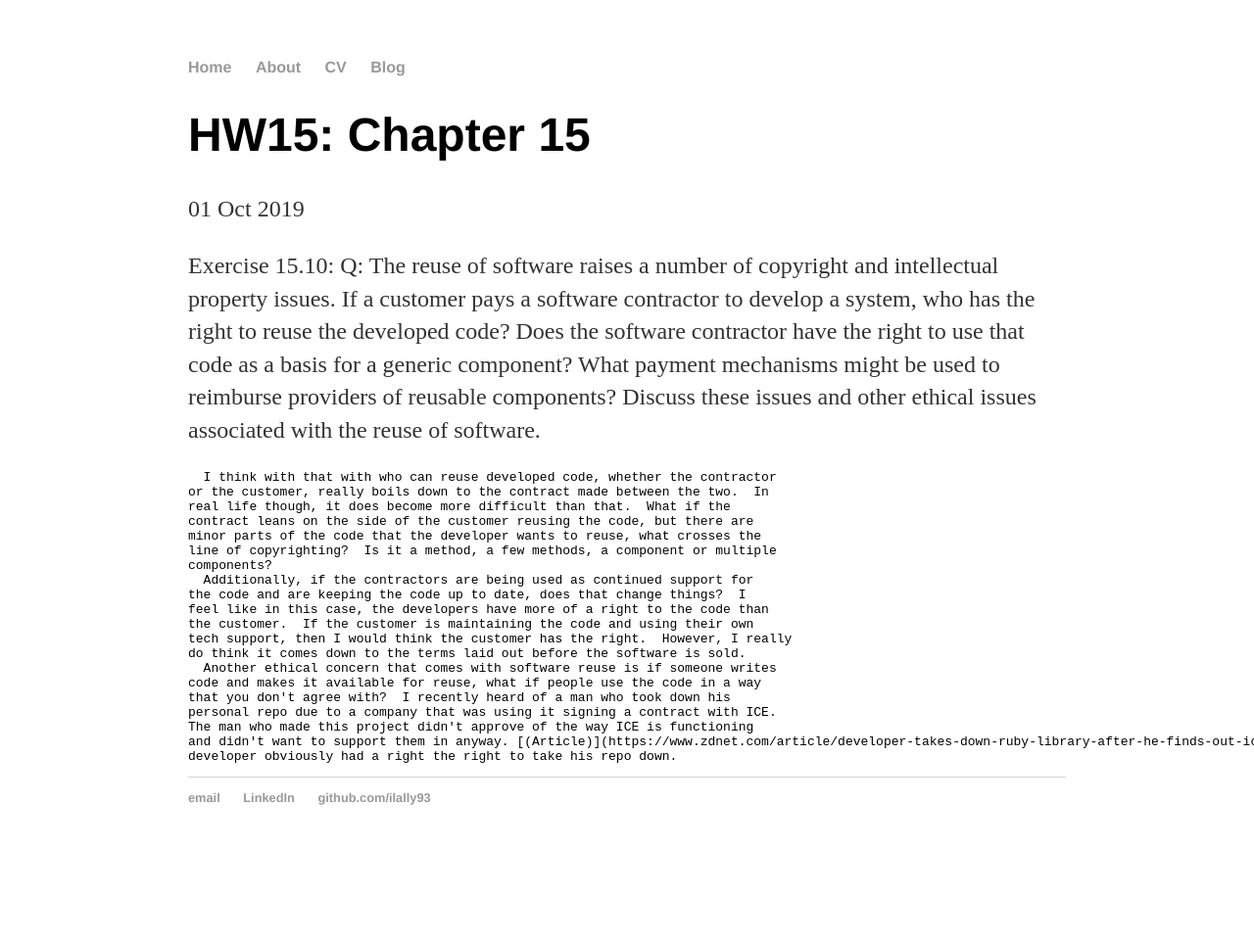
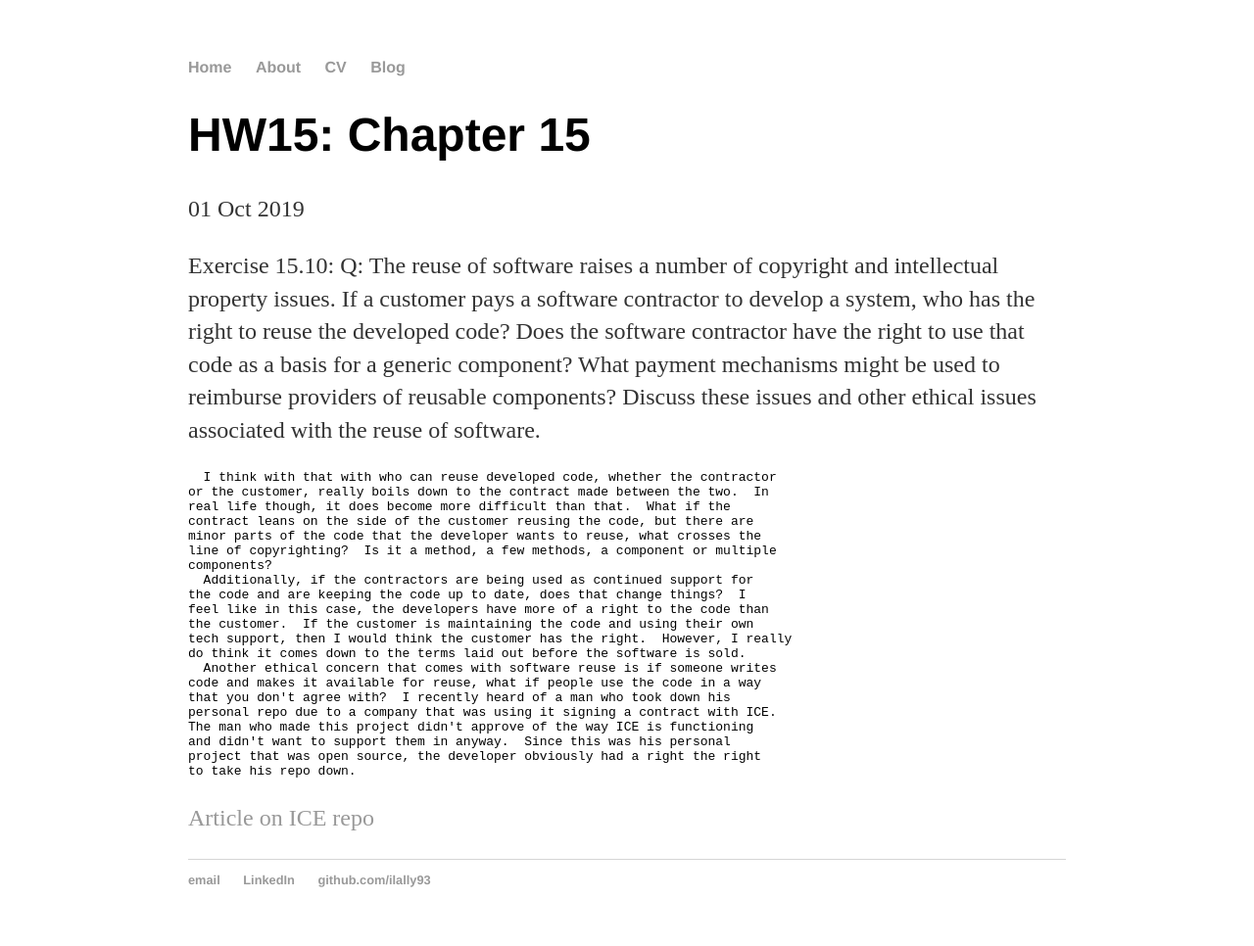
Before and after one commit to ilally93/ilally93.github.io, a Jekyll site: the page built from _posts/2019-10-01-HW15-Chapter15.md, in a window 1280 px wide. Shown: the whole page at 98% size. Built offline with Jekyll 4.4.1, drawn with Linux system fonts in a browser that asks for light colours; before the commit the page ends 900 px from its top, so only the background shows below that.

Commit message:
Link may work?

```diff
--- a/_posts/2019-10-01-HW15-Chapter15.md
+++ b/_posts/2019-10-01-HW15-Chapter15.md
@@ -31,5 +31,8 @@ date: 2019-10-01
     that you don't agree with?  I recently heard of a man who took down his
     personal repo due to a company that was using it signing a contract with ICE.
     The man who made this project didn't approve of the way ICE is functioning
-    and didn't want to support them in anyway. [(Article)](https://www.zdnet.com/article/developer-takes-down-ruby-library-after-he-finds-out-ice-was-using-it/).  Since this was his personal project that was open source, the
-    developer obviously had a right the right to take his repo down.
+    and didn't want to support them in anyway.  Since this was his personal
+    project that was open source, the developer obviously had a right the right
+    to take his repo down.
+
+  [Article on ICE repo](https://www.zdnet.com/article/developer-takes-down-ruby-library-after-he-finds-out-ice-was-using-it/)
```
